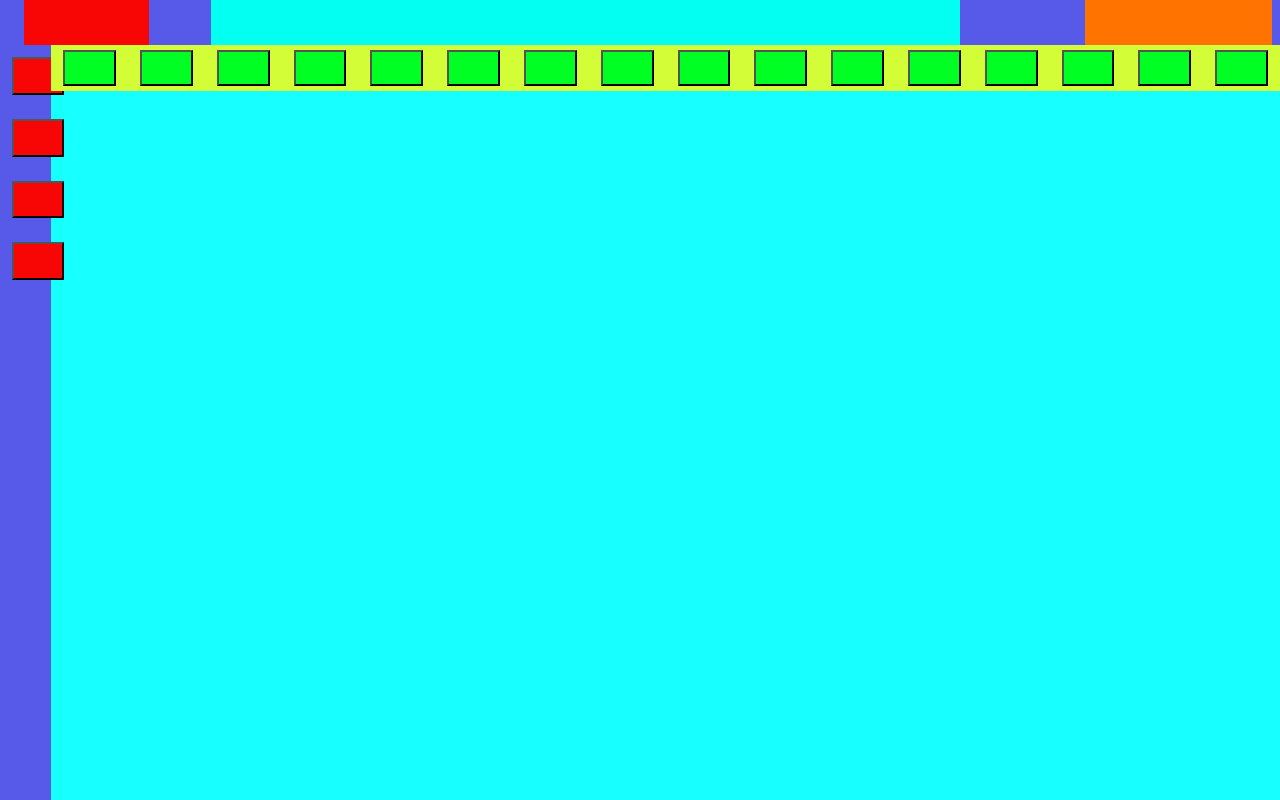
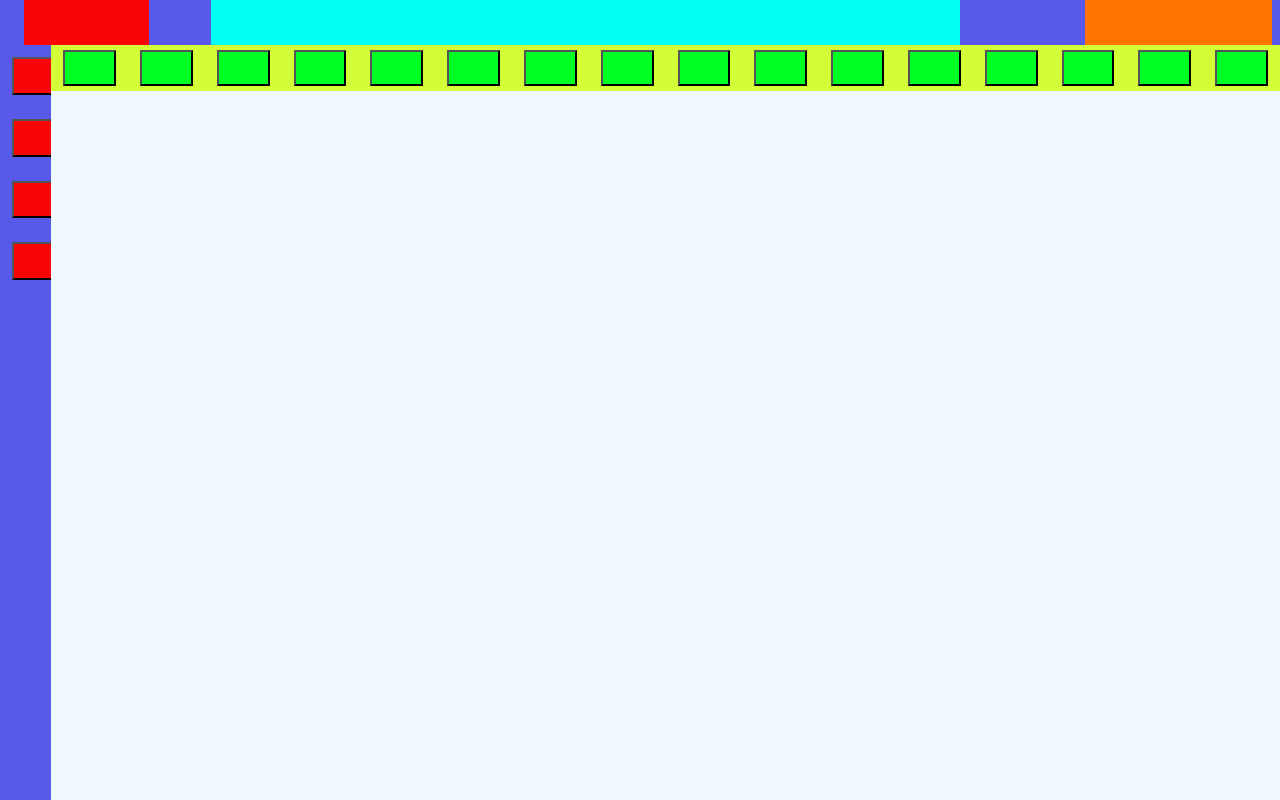
Before and after one commit to GonzaloC-Dev/Youtube_landing_page, a plain HTML site: page Views/Landing_page.html in a window 1280 px wide. Drawn offline with Linux system fonts and the light colour scheme.

Commit message:
FilterAndContentContainer added

```diff
--- a/Styles/landing_page.css
+++ b/Styles/landing_page.css
@@ -36,14 +36,14 @@
   height: 100%;
 }
 
-.navigatorAndFilterContainer{
+.navigatorAndFilterAndContentContainer{
   height: 100%;
   width: 100%;
   background-color:#18ffff;
   display: flex;
   flex-direction: row;
 }
-/*Navigator needs new father for content and him*/
+
 .navigatorContainer{
 width: 4%;
 height: 100%;
@@ -58,6 +58,14 @@ flex-direction: column;
   height: 5%;
   padding: 0 24px;
   margin: 12px;
+}
+
+.filterAndContentContainer{
+width: 96%;
+height: 100%;
+background-color: aliceblue;
+display: flex;
+flex-direction: column;
 }
 
 .filterContainer {
--- a/Views/Landing_page.html
+++ b/Views/Landing_page.html
@@ -13,13 +13,16 @@
       <div></div>
       <div class="buttonsContainer"></div>
     </div>
-    <div class="navigatorAndFilterContainer">
+    <div class="navigatorAndFilterAndContentContainer">
        <div class="navigatorContainer">
           <button class="navigatorButton"></button>
           <button class="navigatorButton"></button>
           <button class="navigatorButton"></button>
           <button class="navigatorButton"></button>
         </div>
+
+      <div class="filterAndContentContainer">
+
        <div class="filterContainer">
         <button class="filterButton"></button>
         <button class="filterButton"></button>
@@ -39,5 +42,6 @@
         <button class="filterButton"></button>
       </div>
       </div>
+    </div>
   </body>
 </html>
```
Lines whose indentation alone changed are shown as unchanged.
